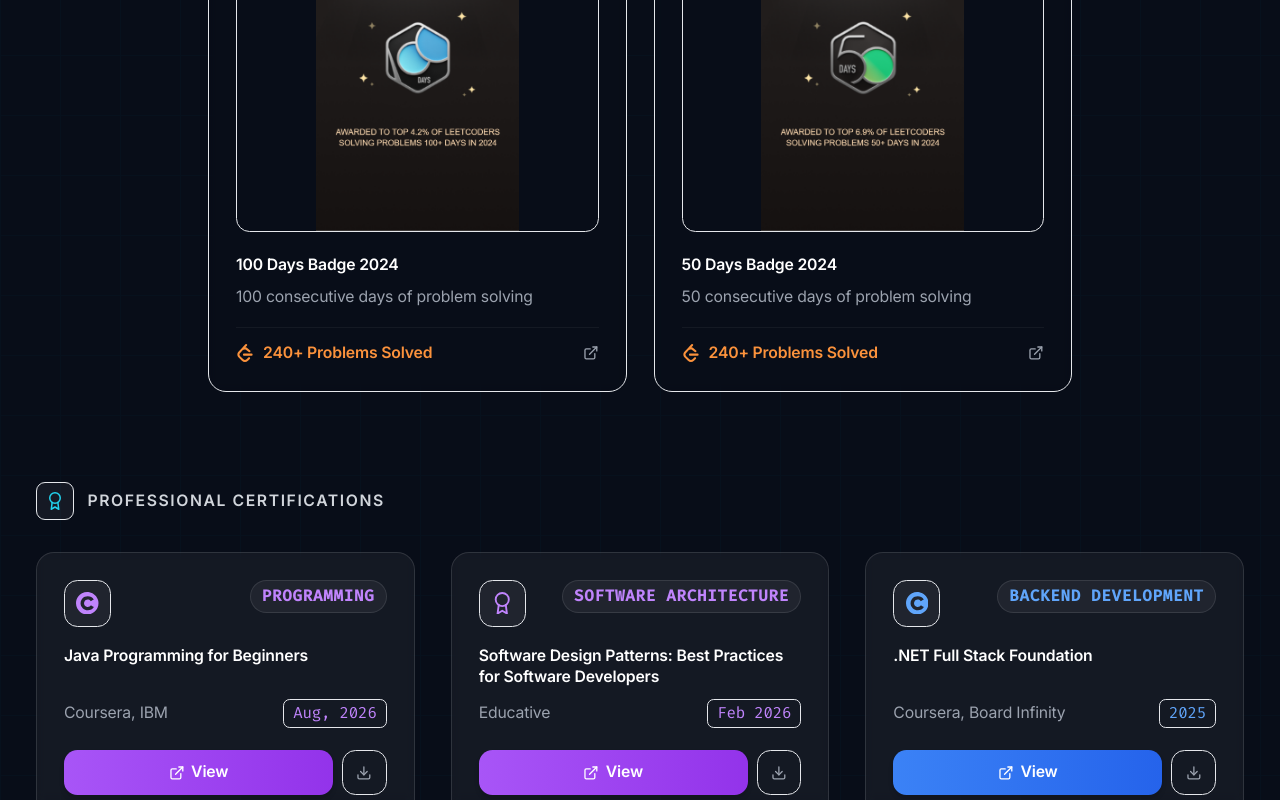
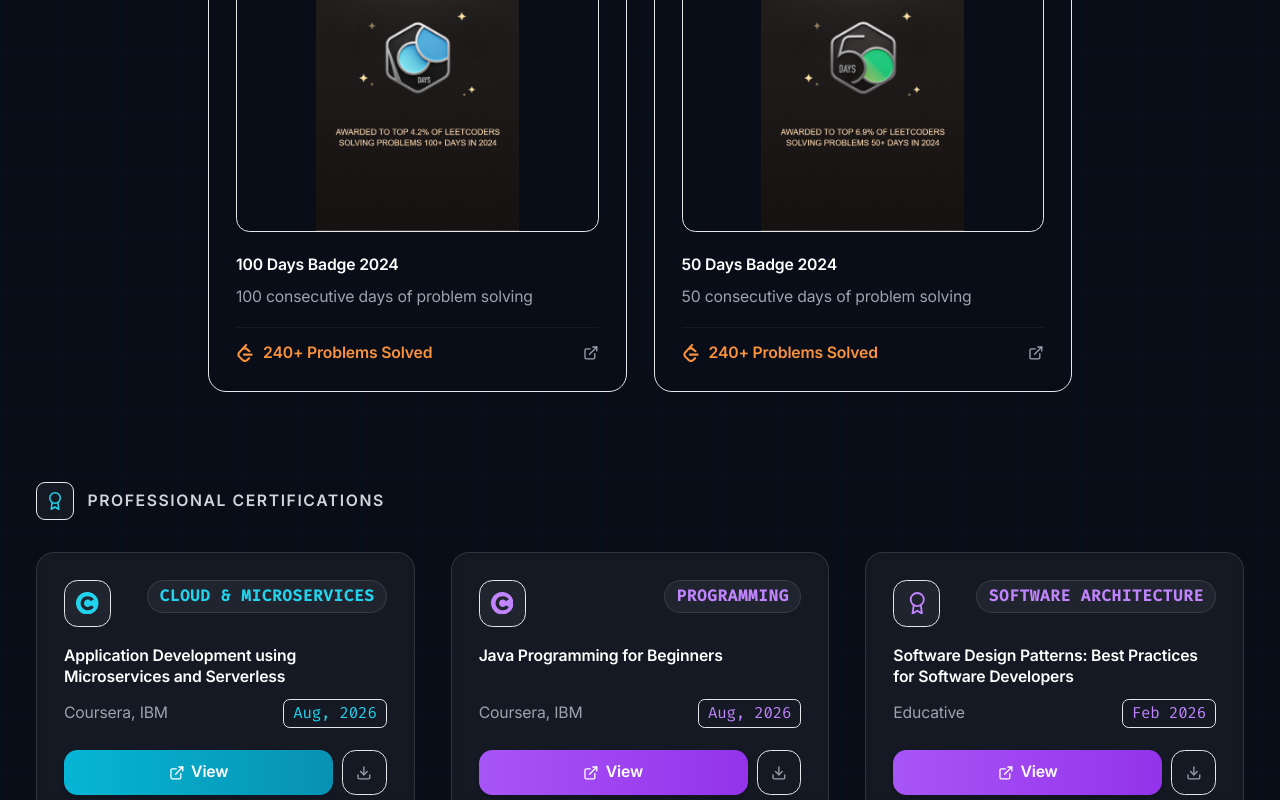
Before and after one commit to Muhammad-Taqi-Dev/DevFolioX, a Next.js app: page / in a window 1280 px wide. Shown: the part 11200-12000 px from the top of the page. Built offline with nearby package versions, Linux system fonts and the light colour scheme.

Commit message:
feat: add Certifications component and supporting PDF asset

```diff
--- a/components/sections/Certifications.tsx
+++ b/components/sections/Certifications.tsx
@@ -8,6 +8,15 @@
 
 const Certifications = () => {
   const certifications = [
+    {
+      title: "Application Development using Microservices and Serverless",
+      issuer: "Coursera, IBM",
+      icon: SiCoursera,
+      file: "/Application Development using Microservices and Serverless.pdf",
+      category: "Cloud & Microservices",
+      color: "cyan",
+      date: "Aug, 2026",
+    },
     {
       title: "Java Programming for Beginners",
       issuer: "Coursera, IBM",
```
Also changed, not shown: 1 other file (tests, documents, lock files or other folders).
